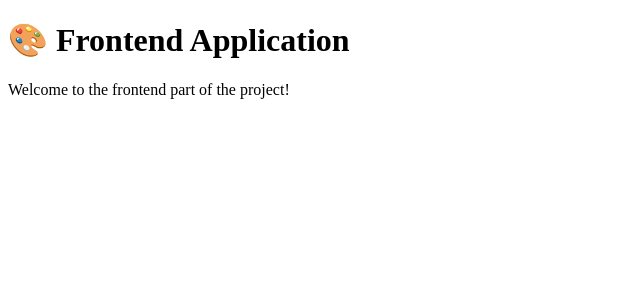
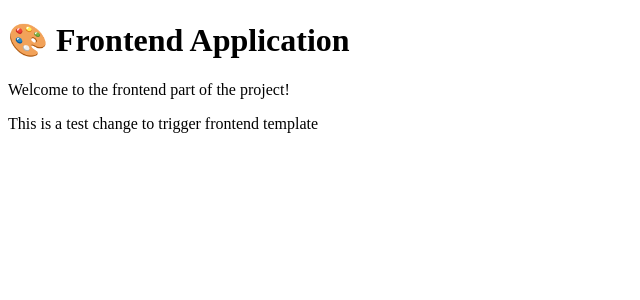
Before and after one commit to TheNameIsWin/pr-template-demo, a React (Vite) app in the folder frontend/: page / in a window 1280 px wide. Shown: the top 300 px of the page, without its empty margins (0-640 px from the left). Built offline with nearby package versions, Linux system fonts and the light colour scheme.

Commit message:
Test frontend change to trigger template

```diff
--- a/frontend/src/App.jsx
+++ b/frontend/src/App.jsx
@@ -6,6 +6,7 @@ function App() {
       <header className="App-header">
         <h1>🎨 Frontend Application</h1>
         <p>Welcome to the frontend part of the project!</p>
+        <p>This is a test change to trigger frontend template</p>
       </header>
     </div>
   );
```
